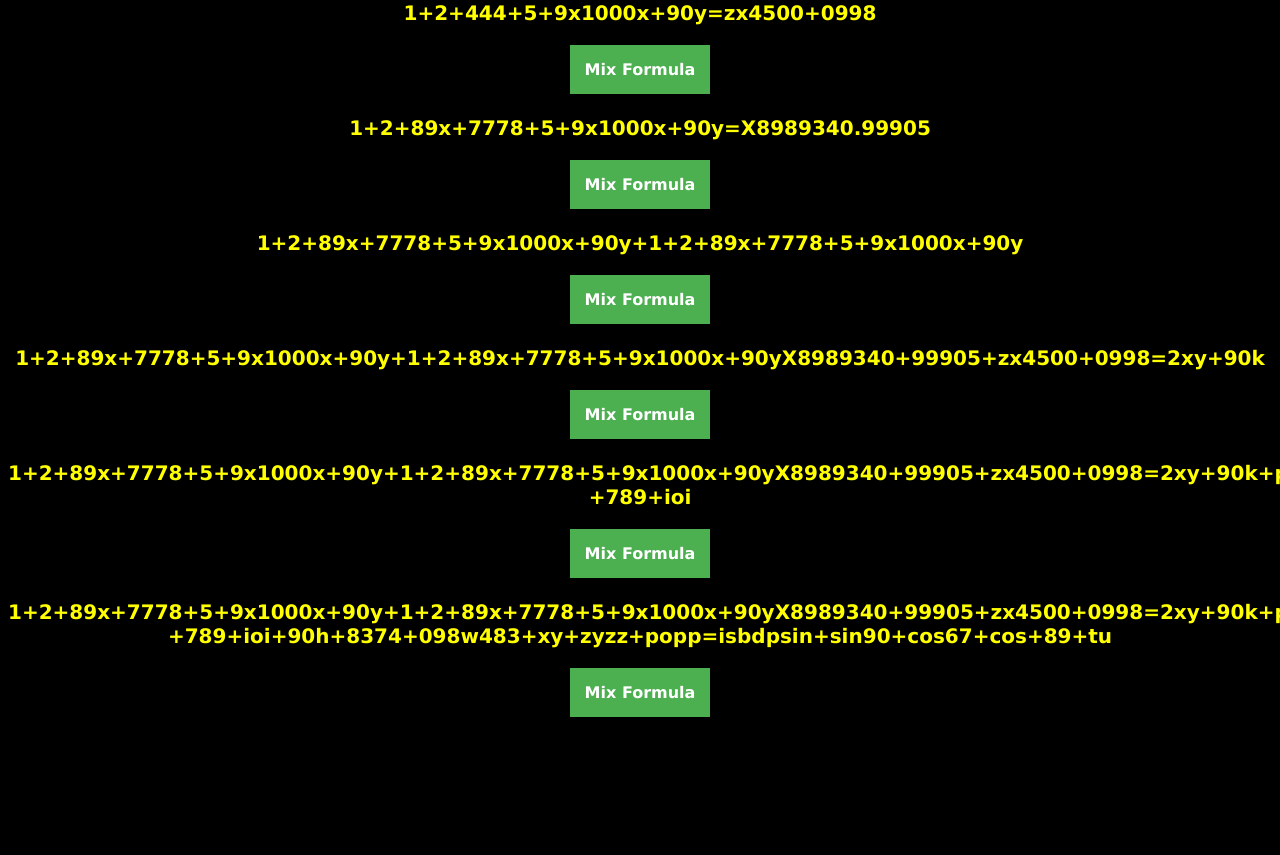
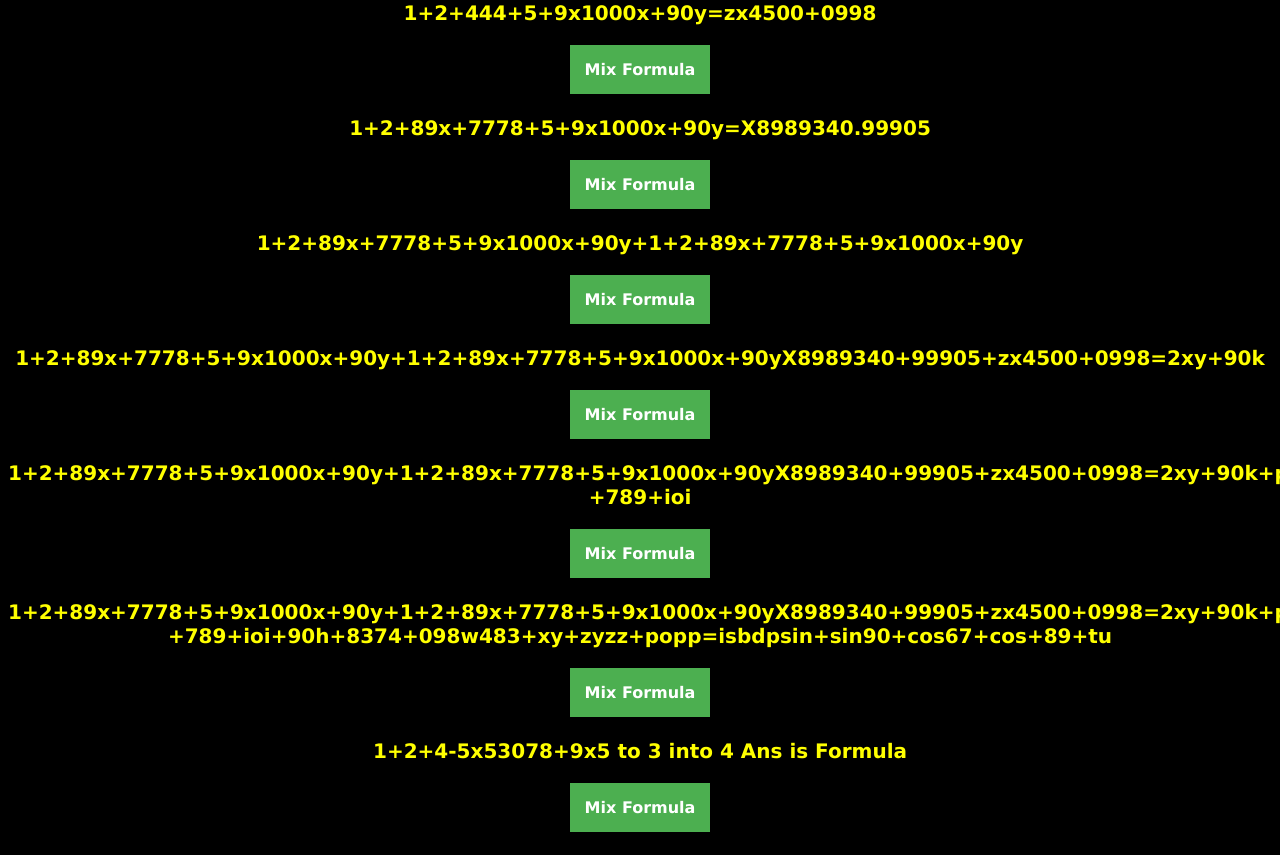
Before and after one commit to samv31/Formula, a plain HTML site: page index.html in a window 1280 px wide. Shown: the part 79-934 px from the top of the page. Before the commit the page ends 819 px from the top, so only its background shows below. Drawn offline with Linux system fonts and the light colour scheme.

Commit message:
Zombie Iron man formula

```diff
--- a/index.html
+++ b/index.html
@@ -52,6 +52,9 @@ p {
 
 <p>1+2+89x+7778+5+9x1000x+90y+1+2+89x+7778+5+9x1000x+90yX8989340+99905+zx4500+0998=2xy+90k+poop_6uhvgxy +789+ioi+90h+8374+098w483+xy+zyzz+popp=isbdpsin+sin90+cos67+cos+89+tu<br><a href="image6.html" class="button">Mix Formula</a></p>
 
+<p>1+2+4-5x53078+9x5 to 3 into 4 Ans is Formula<br><a href="image7.html" class="button">Mix Formula</a></p>
+
+
 
 </body>
 </html>
```
